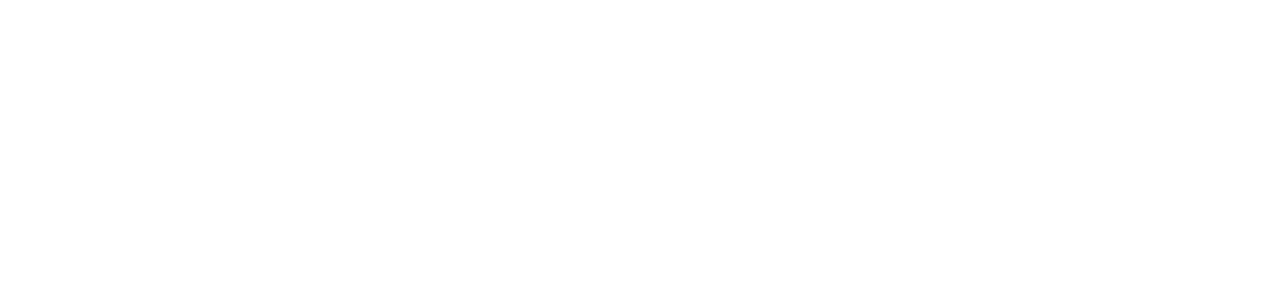
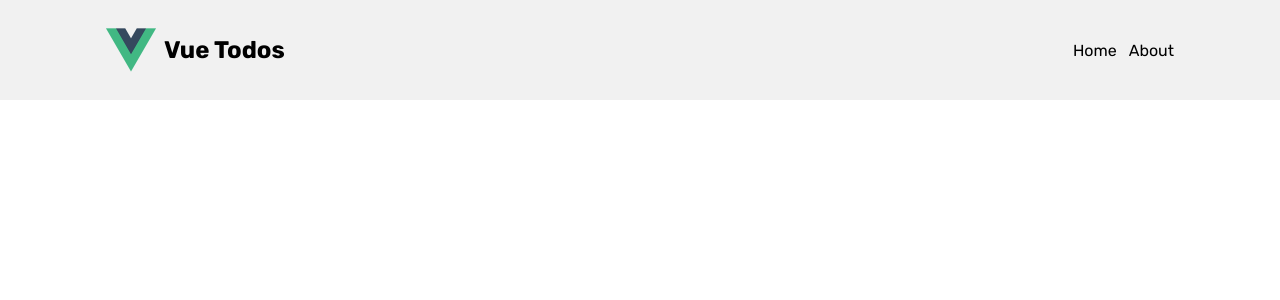
Before and after one commit to vermataruna/vue-todo, a Vue app: page / in a window 1280 px wide. Shown: the top 300 px of the page. Built offline with nearby package versions, Linux system fonts and the light colour scheme.

Commit message:
add: navbar

```diff
--- a/src/App.vue
+++ b/src/App.vue
@@ -1,8 +1,10 @@
 <script setup>
 import { RouterView } from 'vue-router'
+import TodoHeader from './components/TodoHeader.vue';
 </script>
 
 <template>
+  <TodoHeader />
   <RouterView />
 </template>
 
--- /dev/null
+++ b/src/components/TodoHeader.vue
@@ -0,0 +1,54 @@
+<template>
+    <header>
+        <nav class="container">
+            <div class="branding">
+                <img src="../assets/logo.png">
+                <h1>Vue Todos</h1>
+            </div>
+            <ul class="nav-routes">
+                <RouterLink to="/">Home</RouterLink>
+                <RouterLink to="/about">About</RouterLink>
+            </ul>
+        </nav>
+    </header>
+</template>
+
+<script setup>
+import { RouterLink } from 'vue-router';
+
+</script>
+
+<style lang="scss" scoped>
+header {
+  background-color: #f1f1f1;
+  nav {
+    display: flex;
+    align-items: center;
+    padding: 25px 16px;
+    .branding {
+      display: flex;
+      align-items: center;
+      gap: 8px;
+      img {
+        max-width: 50px;
+      }
+
+      h1 {
+        font-size: 24px;
+      }
+    }
+    .nav-routes {
+      display: flex;
+      flex: 1;
+      justify-content: flex-end;
+      gap: 12px;
+      list-style: none;
+
+      a {
+        text-decoration: none;
+        color: inherit;
+      }
+    }
+  }
+}
+</style>
```
Also changed, not shown: src/assets/logo.png (added).
